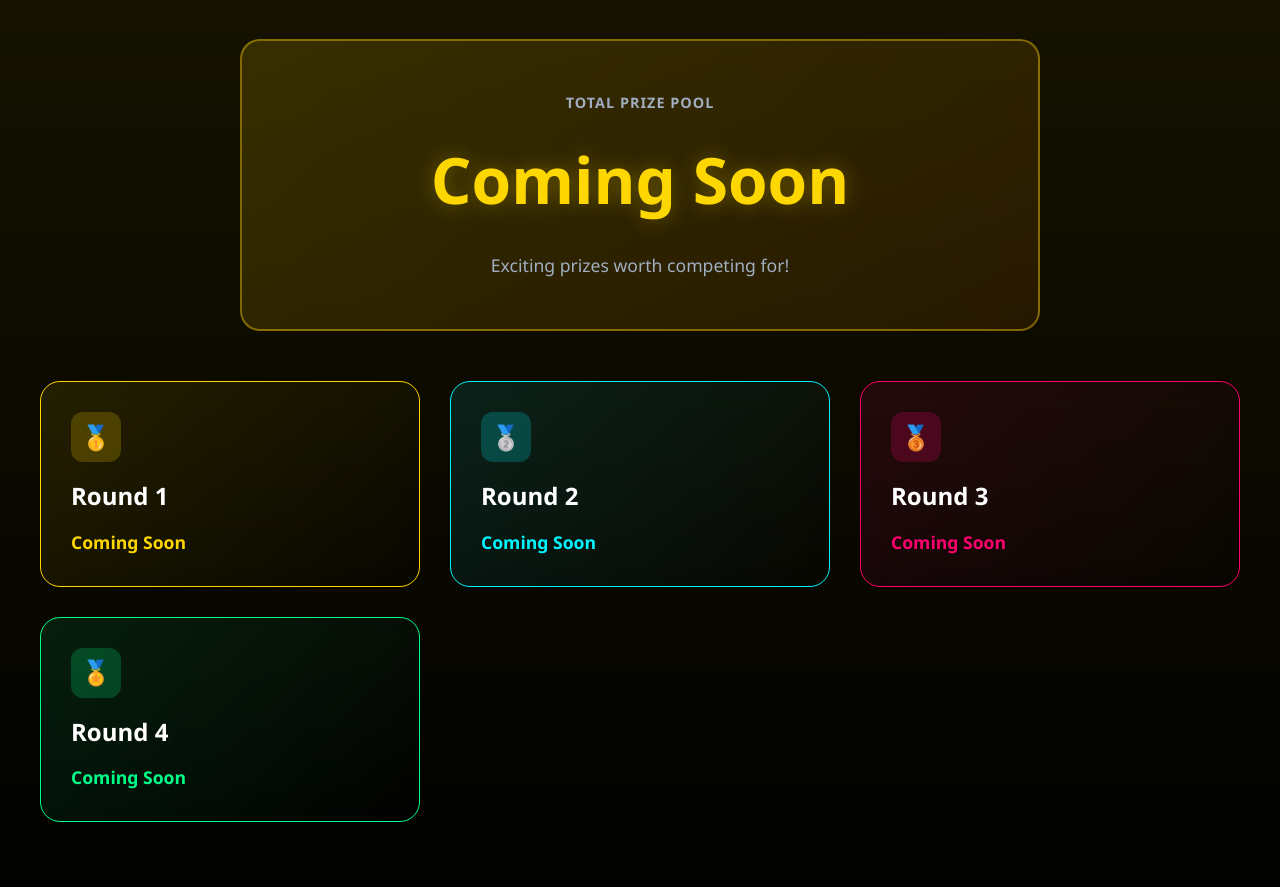
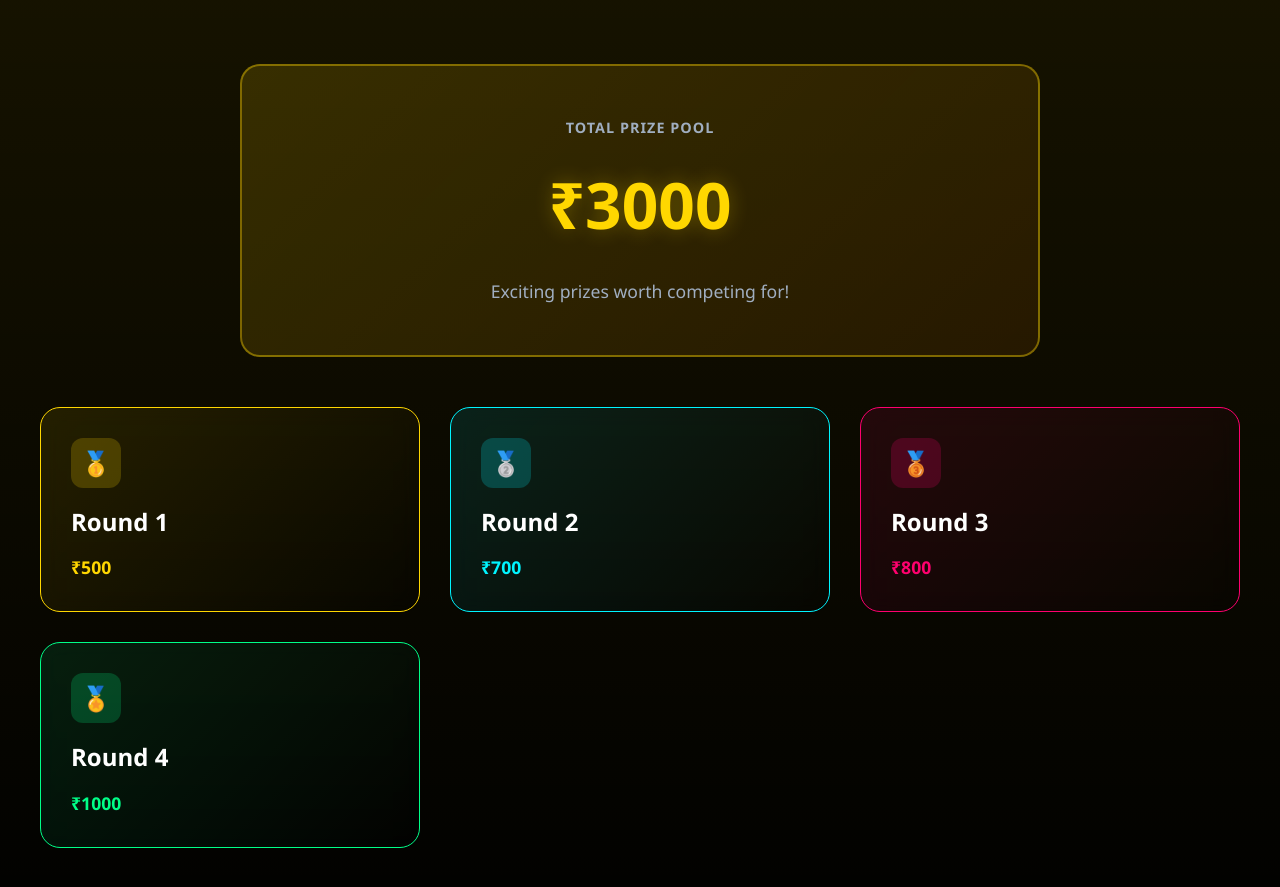
Before and after one commit to hareeshwar-04/man-hunt-ciencia2k26, a plain HTML site: page index.html in a window 1280 px wide. Shown: the part 2668-3555 px from the top of the page. Drawn offline with Linux system fonts and the light colour scheme.

Commit message:
Update index.html

```diff
--- a/index.html
+++ b/index.html
@@ -1,4 +1,4 @@
-<!DOCTYPE html>
+hh<!DOCTYPE html>
 <html lang="en">
 <head>
     <meta charset="UTF-8">
@@ -797,7 +797,7 @@
             <div style="max-width: 800px; margin: 0 auto; margin-bottom: 50px;">
                 <div style="background: linear-gradient(135deg, rgba(255, 215, 0, 0.15), rgba(255, 140, 0, 0.1)); border: 2px solid rgba(255, 215, 0, 0.4); border-radius: 20px; padding: 50px 30px; text-align: center;">
                     <div style="font-size: 0.9rem; color: var(--text-gray); margin-bottom: 15px; font-weight: 700; text-transform: uppercase; letter-spacing: 1px;">Total Prize Pool</div>
-                    <div style="font-size: 4rem; font-weight: 900; color: var(--accent-gold); margin-bottom: 20px; text-shadow: 0 0 20px rgba(255, 215, 0, 0.3);">Coming Soon</div>
+                    <div style="font-size: 4rem; font-weight: 900; color: var(--accent-gold); margin-bottom: 20px; text-shadow: 0 0 20px rgba(255, 215, 0, 0.3);">₹3000</div>
                     <p style="color: var(--text-gray); font-size: 1.1rem;">Exciting prizes worth competing for!</p>
                 </div>
             </div>
@@ -808,7 +808,7 @@
                         🥇
                     </div>
                     <h3 class="mechanic-title">Round 1</h3>
-                    <p class="mechanic-desc" style="color: var(--accent-gold); font-weight: 700; font-size: 1.1rem;">Coming Soon</p>
+                    <p class="mechanic-desc" style="color: var(--accent-gold); font-weight: 700; font-size: 1.1rem;">₹500</p>
                 </div>
 
                 <div class="mechanic-card" style="border-color: var(--secondary); background: linear-gradient(135deg, rgba(0, 245, 255, 0.1), transparent);">
@@ -816,7 +816,7 @@
                         🥈
                     </div>
                     <h3 class="mechanic-title">Round 2</h3>
-                    <p class="mechanic-desc" style="color: var(--secondary); font-weight: 700; font-size: 1.1rem;">Coming Soon</p>
+                    <p class="mechanic-desc" style="color: var(--secondary); font-weight: 700; font-size: 1.1rem;">₹700</p>
                 </div>
 
                 <div class="mechanic-card" style="border-color: var(--primary); background: linear-gradient(135deg, rgba(255, 0, 110, 0.1), transparent);">
@@ -824,7 +824,7 @@
                         🥉
                     </div>
                     <h3 class="mechanic-title">Round 3</h3>
-                    <p class="mechanic-desc" style="color: var(--primary); font-weight: 700; font-size: 1.1rem;">Coming Soon</p>
+                    <p class="mechanic-desc" style="color: var(--primary); font-weight: 700; font-size: 1.1rem;">₹800</p>
                 </div>
 
                 <div class="mechanic-card" style="border-color: var(--accent-green); background: linear-gradient(135deg, rgba(0, 255, 136, 0.1), transparent);">
@@ -832,7 +832,7 @@
                         🏅
                     </div>
                     <h3 class="mechanic-title">Round 4</h3>
-                    <p class="mechanic-desc" style="color: var(--accent-green); font-weight: 700; font-size: 1.1rem;">Coming Soon</p>
+                    <p class="mechanic-desc" style="color: var(--accent-green); font-weight: 700; font-size: 1.1rem;">₹1000</p>
                 </div>
             </div>
         </div>
```
